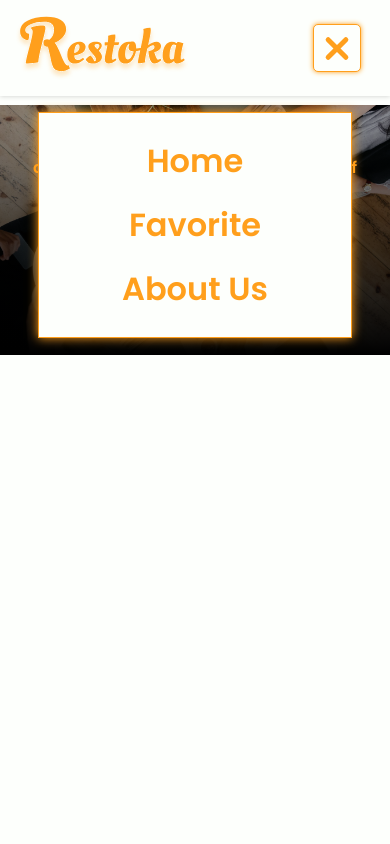
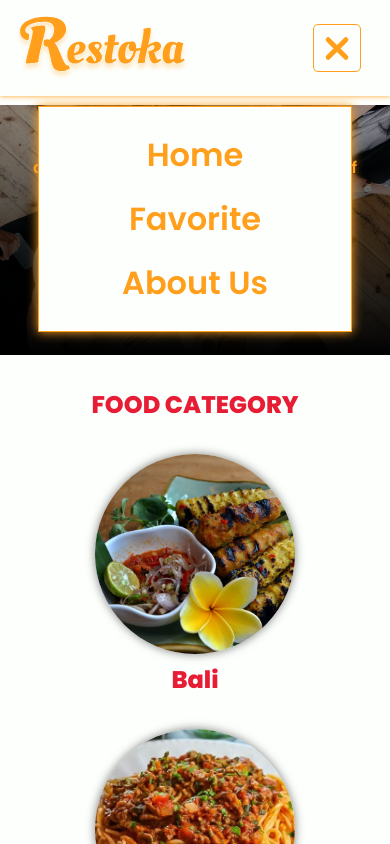
Before and after one commit to rahmatsoleh/restoka, a website built with webpack: page src/templates/index.html in a window 390 px wide. Both pictures are taken after a click on the button "Navigation Button". Shown: the top 844 px of the page. Built offline with nearby package versions, Linux system fonts and the light colour scheme; files whose address does not match are found by name.

Commit message:
Create element food category

```diff
--- /dev/null
+++ b/src/data-json/CATEGORY.json
@@ -0,0 +1,32 @@
+{
+    "category" : [
+        {
+            "title" : "Bali",
+            "image" : "images/categori/bali.jpg"
+        },
+        {
+            "title" : "Italia",
+            "image" : "images/categori/italia.jpg"
+        },
+        {
+            "title" : "Jawa",
+            "image" : "images/categori/jawa.jpg"
+        },
+        {
+            "title" : "Modern",
+            "image" : "images/categori/modern.jpg"
+        },
+        {
+            "title" : "SOP",
+            "image" : "images/categori/sop.jpg"
+        },
+        {
+            "title" : "Spanyol",
+            "image" : "images/categori/spanyol.jpg"
+        },
+        {
+            "title" : "Italia",
+            "image" : "images/categori/sunda.jpg"
+        }
+    ]
+}
--- a/src/scripts/index.js
+++ b/src/scripts/index.js
@@ -1,12 +1,16 @@
 import 'regenerator-runtime'; /* for async await transpile */
 import './views/container/header.js';
 import './views/container/hero.js';
+import './views/container/catagory-food.js';
 
 
 document.querySelector('header').innerHTML = `<header-element></header-element>`;
 
+
+
 const main = `
     <hero-element></hero-element>
+    <category-food></category-food>
 `;
 
 document.querySelector('main').innerHTML = main;
--- /dev/null
+++ b/src/scripts/views/component/category-item.js
@@ -0,0 +1,23 @@
+import '../../../styles/component/category-item.scss';
+
+class CategoryItem extends HTMLElement {
+    connectedCallback(){
+        this.title = this.getAttribute("title");
+        this.image = this.getAttribute("image");
+        this.render();
+    }
+
+    render(){
+        this.innerHTML = `
+            <a href="#" class="category-item">
+                <div class="thumb-img">
+                    <img src="${this.image}" alt="${this.title}"/>
+                </div>
+                <h3>${this.title}</h3>
+            </a>
+        `;
+
+    }
+}
+
+customElements.define("category-item", CategoryItem);
--- /dev/null
+++ b/src/scripts/views/container/catagory-food.js
@@ -0,0 +1,29 @@
+import "../component/category-item.js";
+import "../../../styles/component/category-food.scss";
+import { category } from '../../../data-json/CATEGORY.json';
+
+class CategoryFood extends HTMLElement {
+
+    connectedCallback(){
+        this._category = category;
+        this.render()
+    }
+
+    render(){
+        this.innerHTML = `
+            <article id="category-food">
+                <h2>Food Category</h2>
+                <div id="list-category"></div>
+            </article>
+        `;
+
+        const listCategory = document.querySelector('#list-category');
+        listCategory.innerHTML = ``;
+
+        this._category.forEach( item => {
+            listCategory.innerHTML += `<category-item title="${item.title}" image="${item.image}"></category-item>`
+        })
+    }
+}
+
+customElements.define("category-food", CategoryFood);
--- a/src/scripts/views/container/header.js
+++ b/src/scripts/views/container/header.js
@@ -26,15 +26,16 @@ class Header extends HTMLElement {
         `;
 
         document.querySelector('button').addEventListener('click', this.openNavigation);
+        document.querySelector('main').addEventListener('click', this.closeNavigation);
     }
 
     openNavigation(){
-        const navbar = document.querySelector('.app-bar nav');
-        const appBar = document.querySelector('.app-bar');
+        const appBar = document.querySelector('.app-bar')
+        appBar.classList.toggle('show');
+    }
 
-        this.classList.toggle('open');
-        navbar.classList.toggle('show');
-        appBar.classList.toggle('top');
+    closeNavigation(){
+        document.querySelector('.app-bar').classList.remove('show');
     }
 }
 
--- /dev/null
+++ b/src/styles/component/category-food.scss
@@ -0,0 +1,20 @@
+@use "../lib/root.scss" as root;
+@use "../lib/mixin.scss" as mixin;
+
+#category-food {
+  box-sizing: border-box;
+  padding: 2em;
+
+  h2 {
+    color: root.$red;
+    text-align: center;
+    text-transform: uppercase;
+    // font-size: 2em;
+  }
+  #list-category {
+    @include mixin.flex(center, center);
+    gap: 2em;
+    flex-wrap: wrap;
+    padding-top: 2em;
+  }
+}
--- /dev/null
+++ b/src/styles/component/category-item.scss
@@ -0,0 +1,40 @@
+@use "../lib/root.scss" as root;
+@use "../lib/mixin.scss" as mixin;
+
+.category-item {
+  width: fit-content;
+  text-align: center;
+  text-decoration: none;
+  color: root.$red;
+
+  .thumb-img {
+    width: 200px;
+    height: 200px;
+    border-radius: 50%;
+    overflow: hidden;
+    box-shadow: 0 0 10px rgba(0, 0, 0, 0.5);
+    margin-bottom: 0.5em;
+
+    img {
+      width: 100%;
+      object-fit: cover;
+      object-position: center;
+    }
+  }
+
+  h3 {
+    font-size: 1.5em;
+  }
+
+  &:hover {
+    .thumb-img {
+      transition: 2s;
+      transform: scale(0.95);
+
+      img {
+        transition: 2s;
+        transform: scale(1.2);
+      }
+    }
+  }
+}
--- a/src/styles/component/header.scss
+++ b/src/styles/component/header.scss
@@ -2,16 +2,21 @@
 @use "../lib/mixin.scss" as mixin;
 
 .app-bar {
-  position: absolute;
-  top: 0;
-  left: 0;
-  right: 0;
-  z-index: 3;
+  // position: absolute;
+  // top: 0;
+  // left: 0;
+  // right: 0;
+  // z-index: 3;
   .header-element {
     @include mixin.flex(space-between, center);
     padding: 1em;
     box-shadow: 0 0 5px rgba(0, 0, 0, 0.2);
     background-color: root.$light;
+    position: absolute;
+    top: 0;
+    left: 0;
+    right: 0;
+    z-index: 3;
 
     button {
       @include mixin.flex(center, center);
@@ -43,20 +48,6 @@
       .btn-burger::after {
         transform: translateY(10px);
       }
-
-      &.open {
-        box-shadow: 0 0 5px root.$orange;
-        .btn-burger {
-          background-color: transparent;
-        }
-
-        .btn-burger::before {
-          transform: rotate(45deg);
-        }
-        .btn-burger::after {
-          transform: rotate(-45deg);
-        }
-      }
     }
   }
 
@@ -69,6 +60,11 @@
     transform: translateX(-100vw);
     transition: 0.3s ease-in-out;
     background-color: root.$light;
+    position: absolute;
+    top: 90px;
+    left: 0;
+    right: 0;
+    z-index: 99;
 
     ul {
       text-align: center;
@@ -94,14 +90,25 @@
     }
   }
 
-  nav.show {
-    transform: translateX(0px);
-    transition: 0.3s ease-in-out;
+  &.show {
+    .header-element {
+      box-shadow: 0 0 5px root.$orange;
+      .btn-burger {
+        background-color: transparent;
+      }
+
+      .btn-burger::before {
+        transform: rotate(45deg);
+      }
+      .btn-burger::after {
+        transform: rotate(-45deg);
+      }
+    }
+    nav {
+      transform: translateX(0px);
+      transition: 0.3s ease-in-out;
+    }
   }
-}
-
-.app-bar.top {
-  z-index: 99;
 }
 
 @media screen and (min-width: 768px) {
@@ -110,11 +117,16 @@
     padding: 1em 1em;
     box-shadow: 0 0 5px rgba(0, 0, 0, 0.2);
     background-color: root.$light;
+    position: absolute;
+    top: 0;
+    left: 0;
+    right: 0;
 
     .header-element {
       display: block;
       box-shadow: none;
       padding: 0;
+      position: static;
 
       button {
         display: none;
@@ -127,6 +139,7 @@
       border: none;
       box-shadow: none;
       margin: 0;
+      position: static;
 
       ul {
         padding: 0;
--- a/src/styles/component/hero.scss
+++ b/src/styles/component/hero.scss
@@ -90,7 +90,7 @@
 @media screen and (min-width: 768px) {
   #hero {
     height: 300px;
-    margin-top: 110px;
+    margin-top: 115px;
     box-shadow: 0 0 10px rgba(0, 0, 0, 0.5);
 
     .text-hero {
```
Also changed, not shown: src/data-json/DATA.json (renamed from src/DATA.json), src/public/images/categori/bali.jpg (added), src/public/images/categori/italia.jpg (added), src/public/images/categori/jawa.jpg (added), src/public/images/categori/modern.jpg (added), src/public/images/categori/sop.jpg (added), src/public/images/categori/spanyol.jpg (added), src/public/images/categori/sunda.jpg (added).
